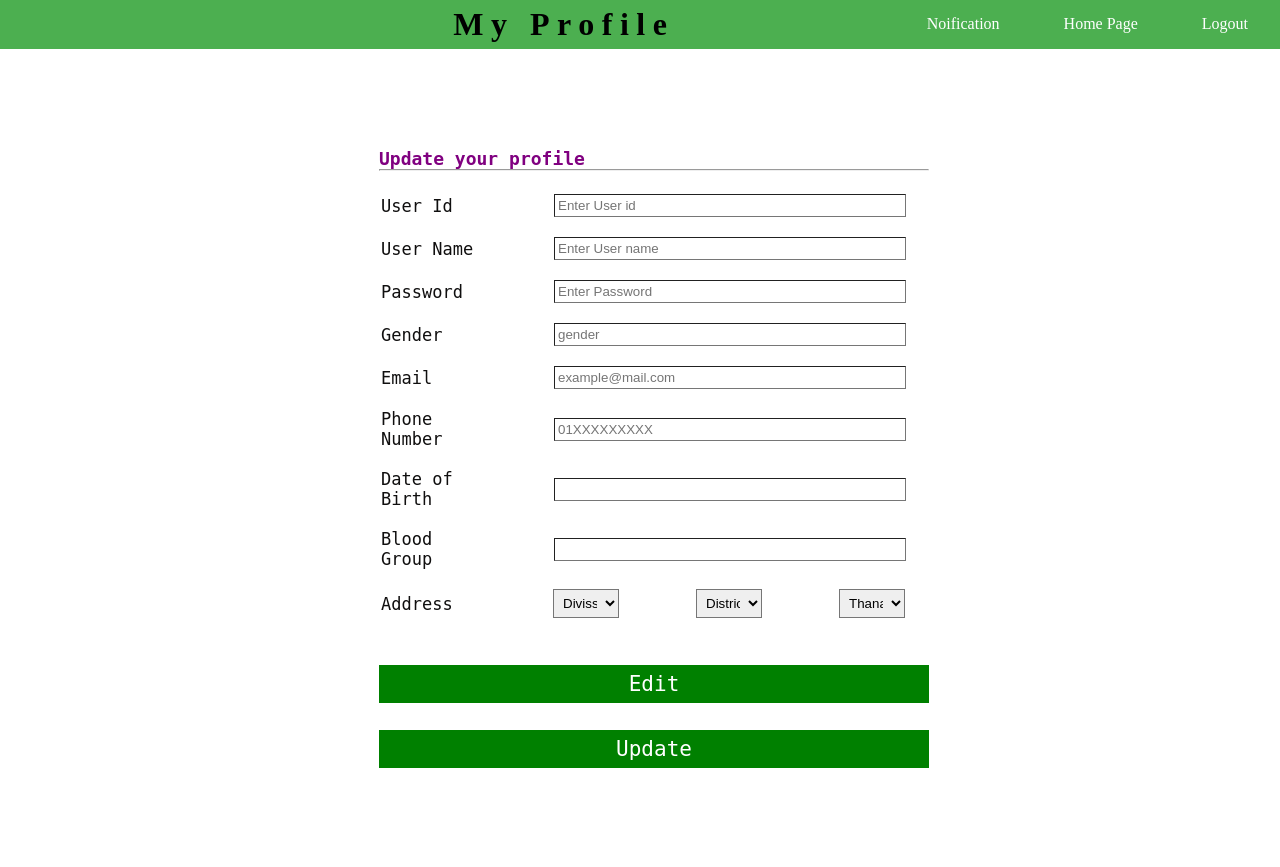
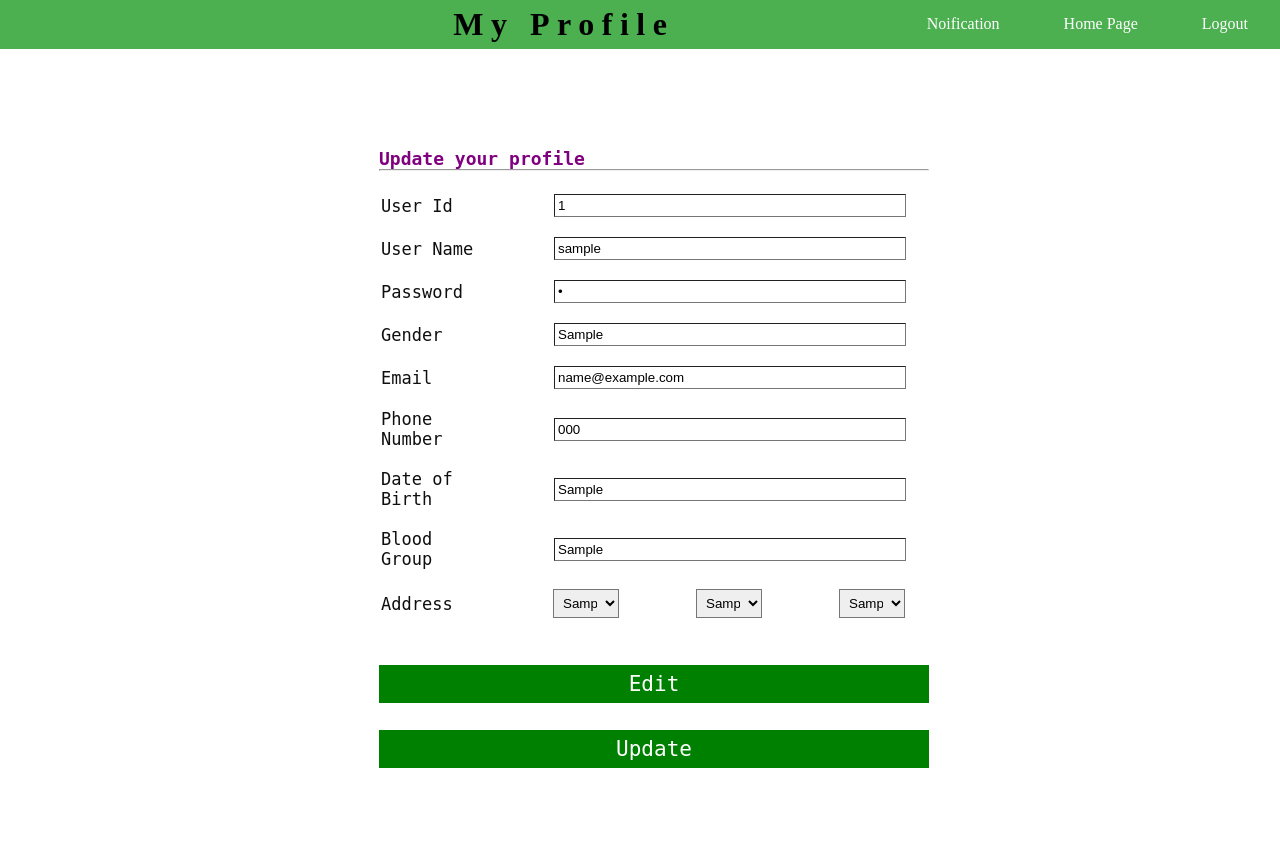
Before and after one commit to Hasibul218/online_clinic_system, a PHP site: page /view/PatientProfile.php in a window 1280 px wide. Run offline with PHP 8.4, Linux system fonts and the light colour scheme; the visitor is signed in with stand-in values (Sample User, id 1); tables that the repository leaves empty or names only in its code hold one stand-in row (values such as "Sample post").

Commit message:
patient profile see

```diff
--- a/control/PatientsControl.php
+++ b/control/PatientsControl.php
@@ -213,5 +213,17 @@ function insertpatient()
 	execute($pquery);
 	execute($uquery);
 }
+function patientsdata($uid)
+{
+	$pquery="SELECT * FROM patients WHERE userid='$uid'";
+	$presults=getdata($pquery);
+	return $presults;
+}
+function patientuser($uid)
+{
+	$uquery="SELECT password FROM users WHERE userid='$uid'";
+	$uresults=getdata($uquery);
+	return $uresults;
+}
 
 ?>
--- a/view/PatientProfile.php
+++ b/view/PatientProfile.php
@@ -1,9 +1,30 @@
 <?php
+	include '../control/PatientsControl.php';
 	session_start();
 	if(!isset($_SESSION['uid']))
 	{
 		header("Location:Login.php");
 	}
+	$patients=patientsdata($_SESSION['uid']);
+	$users=patientuser($_SESSION['uid']);
+	foreach ($users as $user) {
+		$password=$user["password"];
+	}
+	foreach ($patients as $patient) {
+		$userid=$patient["userid"];
+		$username=$patient["username"];
+		$gender=$patient["gender"];
+		$email=$patient["email"];
+		$number=$patient["phonenumber"];
+		$dob=$patient["dob"];
+		$bloodgroup=$patient["bloodgroup"];
+		$divission=$patient["divission"];
+		$district=$patient["district"];
+		$thana=$patient["thana"];
+	}
+
+
+
 ?>
 <html>
 	<head>
@@ -30,7 +51,7 @@
 							<label>User Id</label><br><br>
 						</td>
 						<td>
-							<input type="text" name="uid"placeholder="Enter User id"id="field" value="">
+							<input type="text" name="uid"placeholder="Enter User id"id="field" value="<?php echo $userid ?>">
 							<label class="errmgs"></label>
 							<br><br>
 						</td>
@@ -40,7 +61,7 @@
 							<label>User Name</label><br><br>
 						</td>
 						<td>
-							<input type="text" name="uname"placeholder="Enter User name"id="field" value="">
+							<input type="text" name="uname"placeholder="Enter User name"id="field" value="<?php echo $username ?>">
 							<label class="errmgs"></label>
 							<br><br>
 						</td>
@@ -50,7 +71,7 @@
 							<label>Password</label><br><br>
 						</td>
 						<td>
-							<input type="password" name="pass"placeholder="Enter Password"id="field" value="">
+							<input type="password" name="pass"placeholder="Enter Password"id="field" value="<?php echo $password ?>">
 							<label class="errmgs"></label>
 							<br><br>
 						</td>
@@ -62,7 +83,7 @@
 							<label>Gender</label><br><br>
 						</td>
 						<td>
-							<input type="text" name="gender"placeholder="gender"id="field" value="">
+							<input type="text" name="gender"placeholder="gender"id="field" value="<?php echo $gender ?>">
 							<label class="errmgs"></label>
 							<br><br>
 						</td>
@@ -72,7 +93,7 @@
 							<label>Email</label><br><br>
 						</td>
 						<td>
-							<input type="text" name="email"placeholder="example@mail.com"id="field"value="">
+							<input type="text" name="email"placeholder="example@mail.com"id="field"value="<?php echo $email ?>">
 							<label class="errmgs"></label>
 							<br><br>
 						</td>
@@ -82,7 +103,7 @@
 							<label>Phone Number</label><br><br>
 						</td>
 						<td>
-							<input type="text" name="number"placeholder="01XXXXXXXXX"id="field"value="">
+							<input type="text" name="number"placeholder="01XXXXXXXXX"id="field"value="<?php echo $number ?>">
 							<label class="errmgs"></label>
 							<br><br>
 					</tr>
@@ -91,7 +112,7 @@
 							<label>Date of Birth</label><br><br>
 						</td>
 						<td>
-							<input type="text" name="dob" value=""id="field" >
+							<input type="text" name="dob" value="<?php echo $dob ?>"id="field" >
 							<label class="errmgs"></label>
 							<br><br>
 						</td>
@@ -101,7 +122,7 @@
 							<label>Blood Group</label><br><br>
 						</td>
 						<td>
-							<input type="text" name="bloodgroup" value=""id="field" >
+							<input type="text" name="bloodgroup"id="field"value="<?php echo $bloodgroup ?>" >
 							<label class="errmgs"></label>
 							<br><br>
 						</td>
@@ -112,8 +133,8 @@
 							<label>Address</label><br><br>
 						</td>
 						<td>
-							<select name="divission"id="address">
-								<option selected disabled>Divission</option>
+							<select name="divission"id="address"value="">
+								<option selected disabled><?php echo $divission ?></option>
 								<option value="Rajshahi">Rajshahi</option>
 								<option value="Dhaka" >Dhaka</option>
 								<option value="Borisal" >Borisal</option>
@@ -121,7 +142,7 @@
 								<option value="Chittagong">Chittagong</option>
 							</select>
 							<select name="district"id="address">
-								<option selected disabled>District</option>
+								<option selected disabled><?php echo $district ?></option>
 								<option value="Rajshahi">Rajshahi</option>
 								<option value="Dhaka" >Dhaka</option>
 								<option value="Borisal" >Borisal</option>
@@ -129,7 +150,7 @@
 								<option value="Chittagong">Chittagong</option>
 							</select>
 							<select name="thana"id="address">
-								<option selected disabled>Thana</option>
+								<option selected disabled><?php echo $thana ?></option>
 								<option value="Rajshahi">Rajshahi</option>
 								<option value="Dhaka" >Dhaka</option>
 								<option value="Borisal" >Borisal</option>
```
